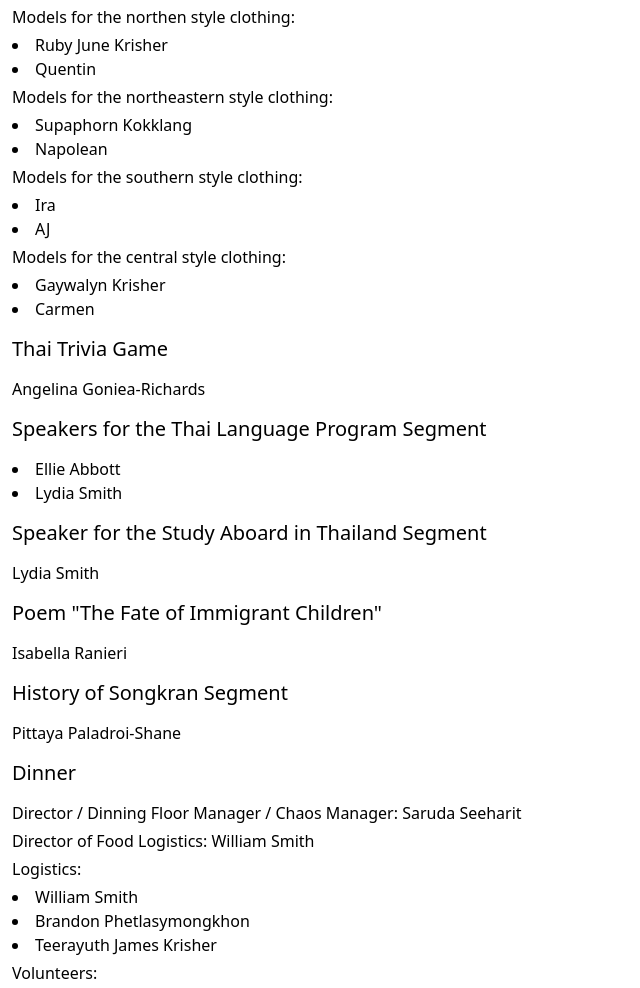
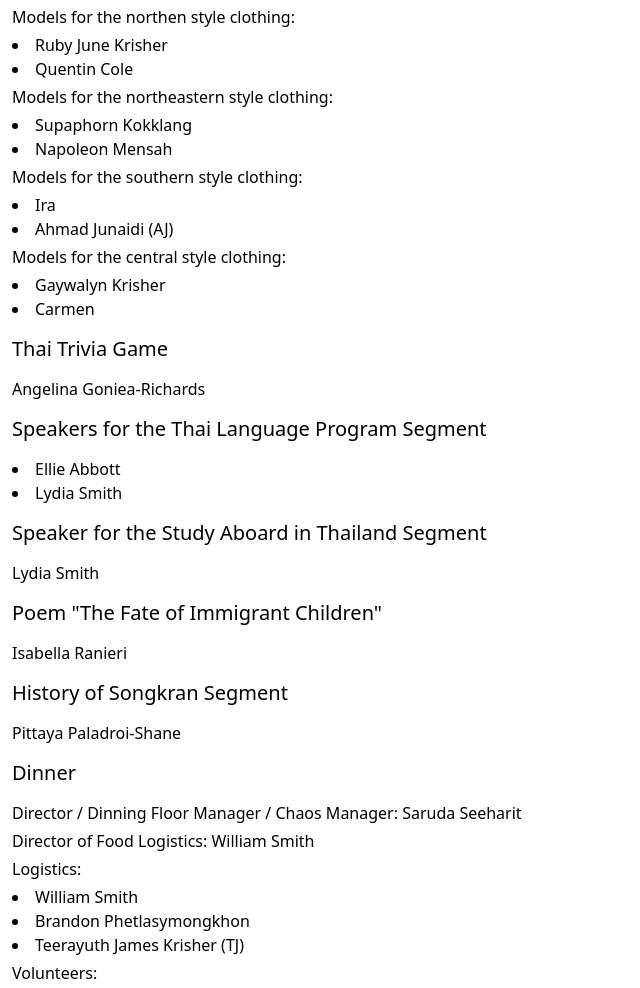
Before and after one commit to itstsaou/itstsaou.github.io, a Gatsby site: page /events/2024-04-14-thai-night in a window 1280 px wide. Shown: the part 5600-6588 px from the top of the page, without its empty margins (0-640 px from the left). Built offline with nearby package versions, Linux system fonts and the light colour scheme; Gatsby itself is replaced by a stand-in of ours.

Commit message:
feat: expand names

```diff
--- a/events/2024-04-14-thai-night.mdx
+++ b/events/2024-04-14-thai-night.mdx
@@ -119,7 +119,7 @@ Note: The the sections are orderred by the appearance in the program.
 
 ## Master of Ceremonies
 
-AJ
+Ahmad Junaidi (AJ)
 
 ## Stage Manager
 
@@ -185,19 +185,19 @@ Trombone: Ellie Abbott
 Models for the northen style clothing:
 <ul className="list-inside list-disc">
 <li>Ruby June Krisher</li>
-<li>Quentin</li>
+<li>Quentin Cole</li>
 </ul>
 
 Models for the northeastern style clothing:
 <ul className="list-inside list-disc">
 <li>Supaphorn Kokklang</li>
-<li>Napolean</li>
+<li>Napoleon Mensah</li>
 </ul>
 
 Models for the southern style clothing:
 <ul className="list-inside list-disc">
 <li>Ira</li>
-<li>AJ</li>
+<li>Ahmad Junaidi (AJ)</li>
 </ul>
 
 Models for the central style clothing:
@@ -239,7 +239,7 @@ Logistics:
 <ul className="list-inside list-disc">
 <li>William Smith</li>
 <li>Brandon Phetlasymongkhon</li>
-<li>Teerayuth James Krisher</li>
+<li>Teerayuth James Krisher (TJ)</li>
 </ul>
 
 Volunteers:
```
